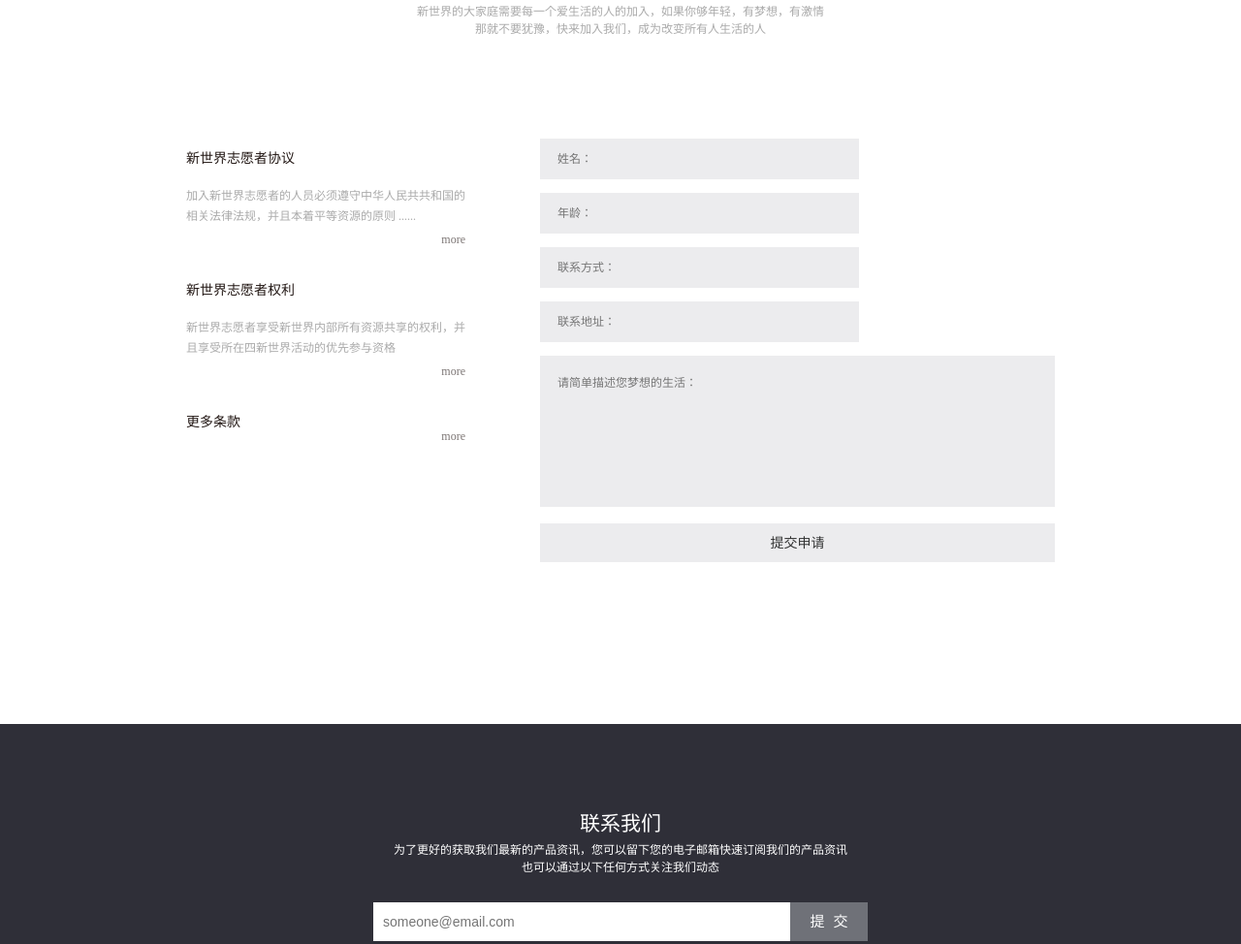
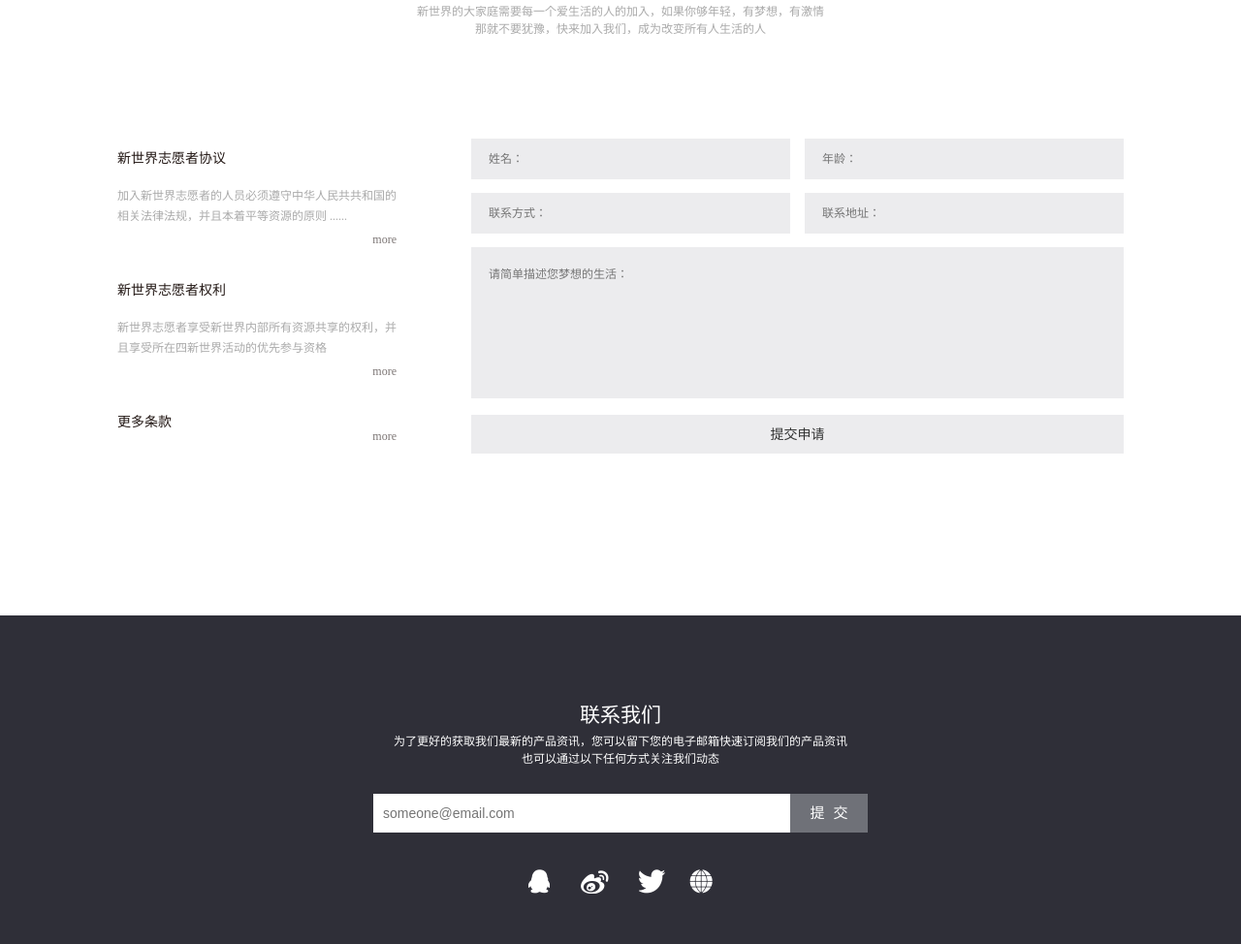
Before and after one commit to leighcc/portfolio, a plain HTML site: page IFE/Task07/official website.html in a window 1280 px wide. Shown: the part 3545-4519 px from the top of the page at 97% size. Drawn offline with Linux system fonts and the light colour scheme.

Commit message:
调整志愿者申请表格的位置

```diff
--- a/IFE/Task07/scss/official_website.scss
+++ b/IFE/Task07/scss/official_website.scss
@@ -38,7 +38,7 @@ body {
 	display: inline-block;
 }
 
-.banner, .banner img, .intro, .about, .city, .activity-container, .time {
+.banner, .banner img, .intro, .about, .city, .activity-container, .time, footer {
 	min-width: $L;
 }
 
@@ -695,7 +695,7 @@ body {
  /*
   * Volunteer
   *
-  * form
+  * volunteer-declare and form displayed as table-cell
   */
 
   .volunteer {
@@ -725,11 +725,8 @@ body {
   	}
 
   	div.volunteer-container {
-  		width: 80%;
+  		width: 1038px;
   		margin: 104px auto 167px;
-  		@include MQ(L) {
-  			width: 70%;
-  		}
   	}
 
   	div.volunteer-declare {
@@ -764,7 +761,7 @@ body {
 
   	form.volunteer-form {
   		display: table-cell;
-  		// min-width: 639px;
+  		width: 673px;
   		padding-left: 77px;
   		text-align: justify;
 
@@ -776,7 +773,7 @@ body {
   			@include placeholder(#231815);
 
   			background: #ececee;
-  			font: 12px $third-font-family;
+  			font: $font-size-small $third-font-family;
   			border: 0;
   		}
 
--- a/IFE/Task07/website.css
+++ /dev/null
@@ -1,23 +0,0 @@
-/*
-Errno::ENOENT: No such file or directory @ rb_sysopen - website.css
-
-Backtrace:
-D:/Ruby22-x64/lib/ruby/gems/2.2.0/gems/sass-3.4.22/lib/sass/plugin/compiler.rb:484:in `read'
-D:/Ruby22-x64/lib/ruby/gems/2.2.0/gems/sass-3.4.22/lib/sass/plugin/compiler.rb:484:in `update_stylesheet'
-D:/Ruby22-x64/lib/ruby/gems/2.2.0/gems/sass-3.4.22/lib/sass/plugin/compiler.rb:215:in `block in update_stylesheets'
-D:/Ruby22-x64/lib/ruby/gems/2.2.0/gems/sass-3.4.22/lib/sass/plugin/compiler.rb:209:in `each'
-D:/Ruby22-x64/lib/ruby/gems/2.2.0/gems/sass-3.4.22/lib/sass/plugin/compiler.rb:209:in `update_stylesheets'
-D:/Ruby22-x64/lib/ruby/gems/2.2.0/gems/sass-3.4.22/lib/sass/plugin/compiler.rb:294:in `watch'
-D:/Ruby22-x64/lib/ruby/gems/2.2.0/gems/sass-3.4.22/lib/sass/plugin.rb:109:in `method_missing'
-D:/Ruby22-x64/lib/ruby/gems/2.2.0/gems/sass-3.4.22/lib/sass/exec/sass_scss.rb:360:in `watch_or_update'
-D:/Ruby22-x64/lib/ruby/gems/2.2.0/gems/sass-3.4.22/lib/sass/exec/sass_scss.rb:51:in `process_result'
-D:/Ruby22-x64/lib/ruby/gems/2.2.0/gems/sass-3.4.22/lib/sass/exec/base.rb:52:in `parse'
-D:/Ruby22-x64/lib/ruby/gems/2.2.0/gems/sass-3.4.22/lib/sass/exec/base.rb:19:in `parse!'
-D:/Ruby22-x64/lib/ruby/gems/2.2.0/gems/sass-3.4.22/bin/sass:13:in `<top (required)>'
-D:/Ruby22-x64/bin/sass:22:in `load'
-D:/Ruby22-x64/bin/sass:22:in `<main>'
-*/
-body:before {
-  white-space: pre;
-  font-family: monospace;
-  content: "Errno::ENOENT: No such file or directory @ rb_sysopen - website.css"; }
```
Also changed, not shown: IFE/Task07/style/official_website.css.
